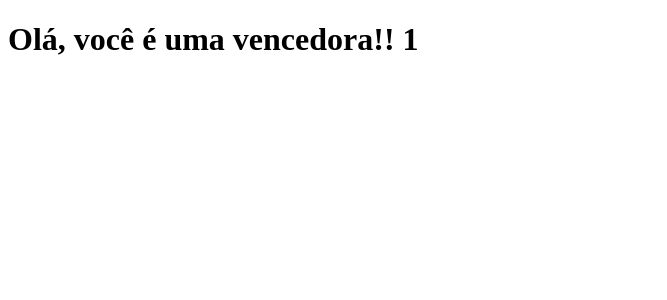
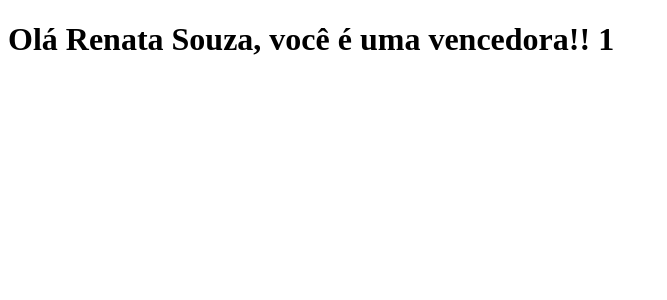
Before and after one commit to EriveltonCSouza/mundo, a Next.js app: page / in a window 1280 px wide. Shown: the top 300 px of the page, without its empty margins (0-667 px from the left). Built offline with nearby package versions, Linux system fonts and the light colour scheme.

Commit message:
adicionar arquivo pages/index.js

```diff
--- a/pages/index.js
+++ b/pages/index.js
@@ -1,5 +1,5 @@
 function Home ( ){
-    return<h1>Olá, você é uma vencedora!! 1</h1>
+    return<h1>Olá Renata Souza, você é uma vencedora!! 1</h1>
 }
 
 export  default Home;
```
